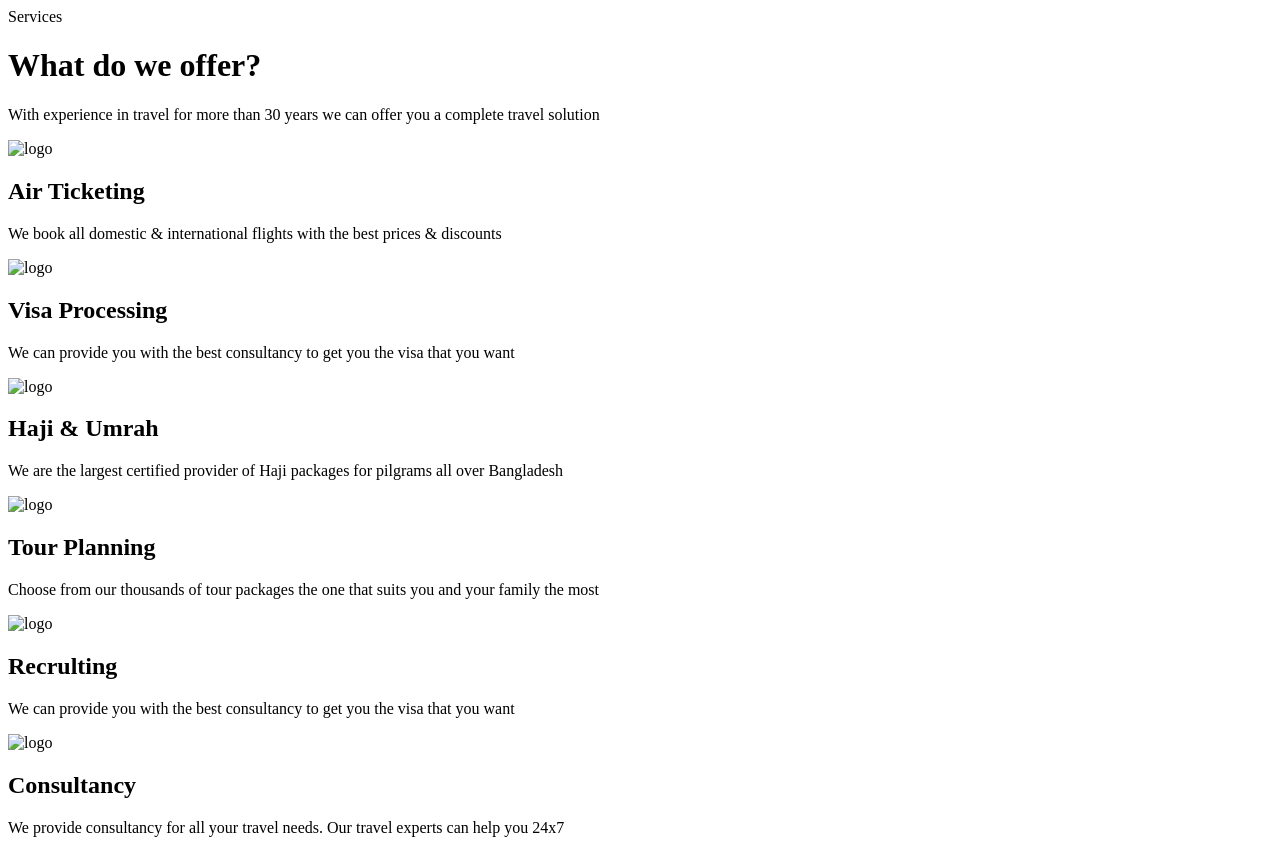
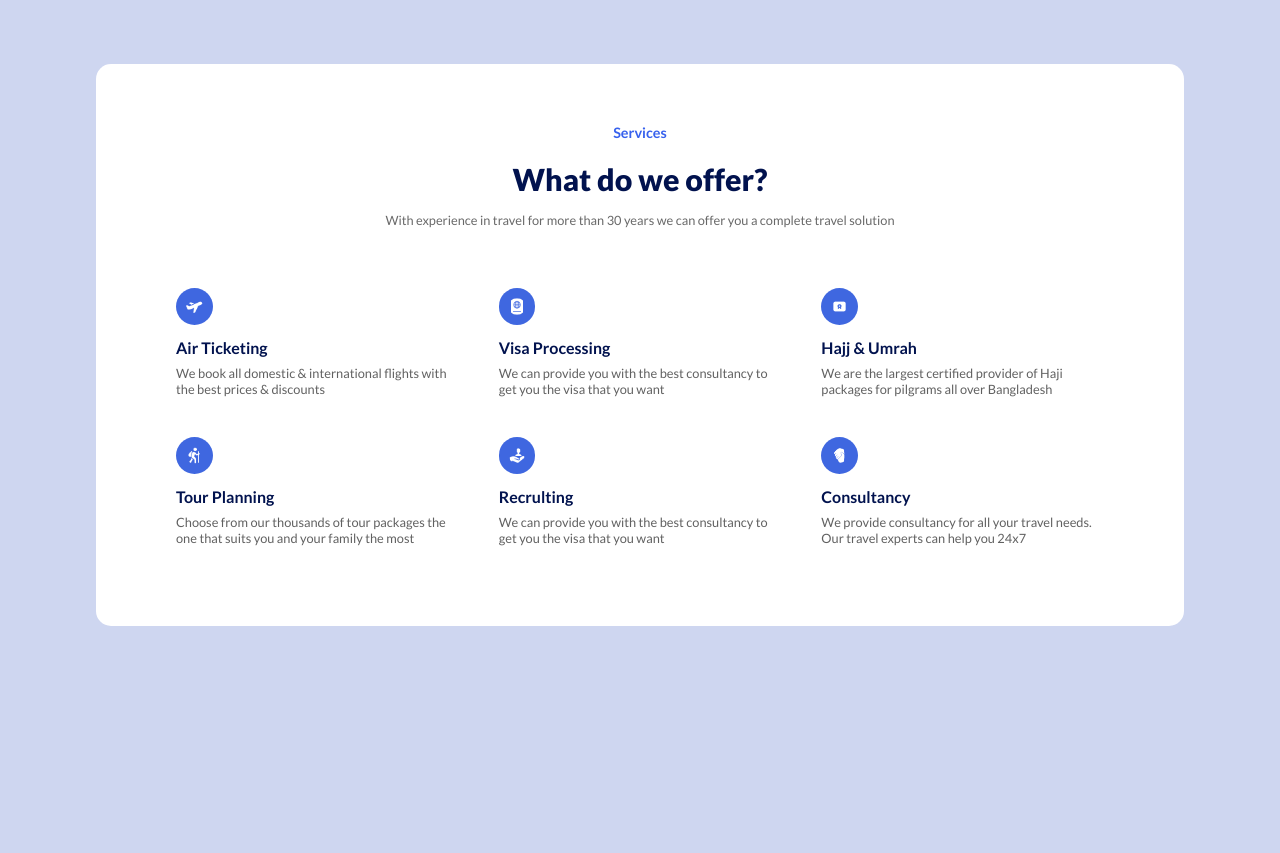
Before and after one commit to DiegoCanaless/Services, a plain HTML site: page index.html in a window 1280 px wide. After the commit the page ends 800 px from the top, so only its background shows below. Drawn offline with Linux system fonts and the light colour scheme; files that its build step writes are made by us from their sources.

Commit message:
Se modifico con css y se agregaron img/icons

```diff
--- a/css/styles.css
+++ b/css/styles.css
@@ -0,0 +1,76 @@
+@import url('https://fonts.googleapis.com/css2?family=Lato:ital,wght@0,100;0,300;0,400;0,700;0,900;1,100;1,300;1,400;1,700;1,900&display=swap');
+
+*{
+    margin: 0px;
+    padding: 0px;
+    box-sizing: border-box;
+    font-family: "Lato", sans-serif;
+    font-size: 1rem;
+}
+
+body{
+    background-color: #ced6f0;
+}
+h1{
+    text-align: center;
+    padding-bottom: 15px;
+    color: #01124E;
+    font-weight: 900;
+    font-size: 1.9rem;
+}
+h2{
+    color: #01124E;
+    font-weight: 600;
+    margin-bottom: 8px;
+}
+
+.contentCard{
+    display: grid;
+    padding: 50px;
+    grid-template-columns: 1fr 1fr 1fr;
+
+    grid-column-gap: 40px;
+    grid-row-gap: 40px;
+    margin-top: 1%;
+
+}
+
+.description{
+    text-align: center;
+    font-size: 0.8rem;
+    color: rgba(0, 0, 0, 0.591);
+}
+
+.titleService{
+    text-align: center;
+    color: #3761ed;
+    padding-bottom: 20px;
+    margin-top: 30px;
+    font-weight: 700;
+    font-size: 0.9rem;
+}
+
+.contentService{
+    width: 85%;
+    height: auto;
+    padding: 30px;
+    background-color: white;
+    margin: auto;
+    margin-top: 5%;
+    border-radius: 15px;
+    margin-bottom: 10vh;
+}
+
+.icon{
+    width: 13%;
+    background-color: #3f67e0;
+    border-radius: 30px;
+    padding: 10px;
+    margin-bottom: 10px;
+}
+
+.descriptionService{
+    font-weight: 400;
+    font-size: 0.8rem;
+    color: rgba(0, 0, 0, 0.622);
+}
--- a/index.html
+++ b/index.html
@@ -1,51 +1,53 @@
 <!DOCTYPE html>
-<html lang="en">
+<html lang="es">
 <head>
     <meta charset="UTF-8">
     <meta name="viewport" content="width=device-width, initial-scale=1.0">
     <title>Services</title>
-    <link rel="stylesheet" href="styles.css">
+    <link rel="stylesheet" href="css/styles.css">
 </head>
 <body>
     <main>
-        <span>Services</span>
+        <section class="contentService">
+            <p class="titleService">Services</p>
             <h1>What do we offer?</h1>
-        <p>With experience in travel for more than 30 years we can offer you a complete travel solution</p>
+            <p class="description">With experience in travel for more than 30 years we can offer you a complete travel solution</p>
+            <section class="contentCard">
                 <section>
-            <section>
-                <img src="" alt="logo">
+                    <img src="img/planeIcon.png" alt="logo" class="icon">
                     <h2>Air Ticketing</h2>
-                <p>We book all domestic & international flights with the best prices & discounts</p>
+                    <p class="descriptionService">We book all domestic & international flights with the best prices & discounts</p>
                 </section>
 
                 <section>
-                <img src="" alt="logo">
+                    <img src="img/passport.png" alt="logo" class="icon">
                     <h2>Visa Processing</h2>
-                <p>We can provide you with the best consultancy to get you the visa that you want</p>
+                    <p class="descriptionService">We can provide you with the best consultancy to get you the visa that you want</p>
                 </section>
 
                 <section>
-                <img src="" alt="logo">
-                <h2>Haji & Umrah</h2>
-                <p>We are the largest certified provider of Haji packages for pilgrams all over Bangladesh</p>
+                    <img src="img/certified .png" alt="logo" class="icon">
+                    <h2>Hajj & Umrah</h2>
+                    <p class="descriptionService">We are the largest certified provider of Haji packages for pilgrams all over Bangladesh</p>
                 </section>
 
                 <section>
-                <img src="" alt="logo">
+                    <img src="img/tour.png" alt="logo" class="icon">
                     <h2>Tour Planning</h2>
-                <p>Choose from our thousands of tour packages the one that suits you and your family the most</p>
+                    <p class="descriptionService">Choose from our thousands of tour packages the one that suits you and your family the most</p>
                 </section>
 
                 <section>
-                <img src="" alt="logo">
+                    <img src="img/recluiting.png" alt="logo" class="icon">
                     <h2>Recrulting</h2>
-                <p>We can provide you with the best consultancy to get you the visa that you want</p>
+                    <p class="descriptionService">We can provide you with the best consultancy to get you the visa that you want</p>
                 </section>
 
                 <section>
-                <img src="" alt="logo">
+                    <img src="img/manos.png" alt="logo" class="icon">
                     <h2>Consultancy</h2>
-                <p>We provide consultancy for all your travel needs. Our travel experts can help you 24x7</p>
+                    <p class="descriptionService">We provide consultancy for all your travel needs. Our travel experts can help you 24x7</p>
+                </section>
             </section>
         </section>
     </main>
```
Also changed, not shown: img/certified .png (added), img/manos.png (added), img/passport.png (added), img/planeIcon.png (added), img/recluiting.png (added), img/tour.png (added). Lines whose indentation alone changed are shown as unchanged.
